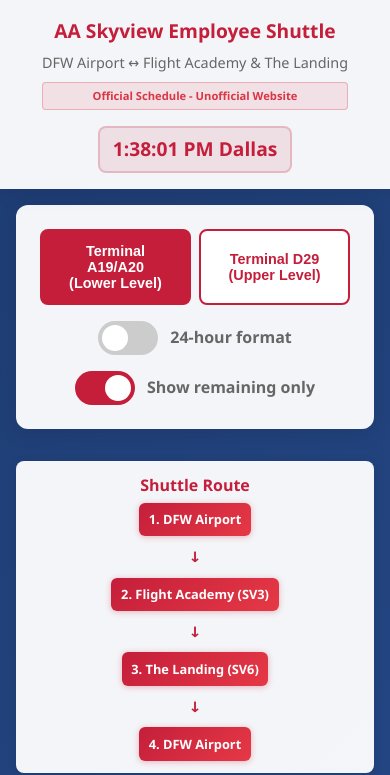
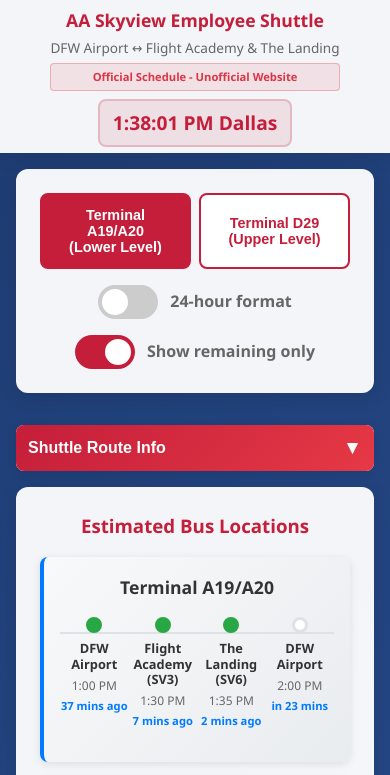
Before and after one commit to Jxck-S/aa-skyview-shuttle, a plain HTML site: page index.html in a window 390 px wide. Shown: the top 775 px of the page. Drawn offline with Linux system fonts and the light colour scheme.

Commit message:
Hide Route info, fix orange issue

```diff
--- a/index.html
+++ b/index.html
@@ -46,7 +46,11 @@
         </div>
 
         <div class="route-info">
-            <h3>Shuttle Route</h3>
+            <button class="route-toggle" onclick="toggleRouteInfo()">
+                <span>Shuttle Route Info</span>
+                <span class="toggle-icon">▼</span>
+            </button>
+            <div class="route-content" style="display: none;">
                 <div class="route-stops">
                     <div class="stop">1. DFW Airport</div>
                     <div class="arrow">→</div>
@@ -55,6 +59,7 @@
                     <div class="stop">3. The Landing (SV6)</div>
                     <div class="arrow">→</div>
                     <div class="stop">4. DFW Airport</div>
+                </div>
             </div>
         </div>
 
--- a/script.js
+++ b/script.js
@@ -700,6 +700,20 @@ terminalDBtn.addEventListener('click', () => switchTerminal('D'));
 timeFormatToggle.addEventListener('change', toggleTimeFormat);
 remainingOnlyToggle.addEventListener('change', toggleRemainingOnly);
 
+// Toggle route info visibility
+function toggleRouteInfo() {
+    const routeContent = document.querySelector('.route-content');
+    const toggleIcon = document.querySelector('.toggle-icon');
+
+    if (routeContent.style.display === 'none') {
+        routeContent.style.display = 'block';
+        toggleIcon.textContent = '▲';
+    } else {
+        routeContent.style.display = 'none';
+        toggleIcon.textContent = '▼';
+    }
+}
+
 // Initialize the page
 function init() {
     // Set last updated date
--- a/styles.css
+++ b/styles.css
@@ -18,10 +18,7 @@ header {
     background: rgba(255, 255, 255, 0.95);
     backdrop-filter: blur(10px);
     box-shadow: 0 2px 20px rgba(0, 0, 0, 0.1);
-    padding: 1rem 0;
-    position: sticky;
-    top: 0;
-    z-index: 100;
+    padding: 0.5rem 0;
 }
 
 .header-content {
@@ -35,26 +32,26 @@ header {
 
 .logo-section h1 {
     color: #c41e3a;
-    font-size: 1.5rem;
+    font-size: 1.2rem;
     font-weight: bold;
-    margin-bottom: 0.25rem;
+    margin-bottom: 0.15rem;
 }
 
 .logo-section h2 {
     color: #666;
-    font-size: 1rem;
+    font-size: 0.85rem;
     font-weight: normal;
-    margin-bottom: 0.25rem;
+    margin-bottom: 0.15rem;
 }
 
 .unofficial-notice {
     color: #dc3545;
-    font-size: 0.8rem;
+    font-size: 0.7rem;
     font-weight: 600;
     background: rgba(220, 53, 69, 0.1);
-    padding: 0.3rem 0.5rem;
+    padding: 0.2rem 0.4rem;
     border-radius: 4px;
-    margin-top: 0.5rem;
+    margin-top: 0.3rem;
     text-align: center;
     border: 1px solid rgba(220, 53, 69, 0.3);
 }
@@ -189,10 +186,45 @@ input:checked + .slider:before {
 /* Route info */
 .route-info {
     background: rgba(255, 255, 255, 0.95);
-    padding: 0.75rem;
     border-radius: 8px;
     margin-bottom: 1rem;
     box-shadow: 0 2px 10px rgba(0, 0, 0, 0.1);
+}
+
+.route-toggle {
+    width: 100%;
+    background: linear-gradient(135deg, #c41e3a, #e63946);
+    color: white;
+    border: none;
+    padding: 0.75rem;
+    border-radius: 8px;
+    font-size: 1rem;
+    font-weight: 600;
+    cursor: pointer;
+    display: flex;
+    justify-content: space-between;
+    align-items: center;
+    transition: all 0.3s ease;
+    text-align: left;
+}
+
+.route-toggle:hover {
+    background: linear-gradient(135deg, #a01729, #c41e3a);
+    transform: translateY(-1px);
+    box-shadow: 0 4px 15px rgba(196, 30, 58, 0.3);
+}
+
+.route-toggle:active {
+    transform: translateY(0);
+}
+
+.toggle-icon {
+    font-size: 1.2rem;
+    transition: transform 0.3s ease;
+}
+
+.route-content {
+    padding: 0.75rem;
 }
 
 .route-info h3 {
@@ -677,10 +709,15 @@ footer p {
 
 /* Responsive design */
 @media (max-width: 768px) {
+    header {
+        padding: 0.5rem 0;
+    }
+
     .header-content {
         flex-direction: column;
-        gap: 1rem;
+        gap: 0.75rem;
         text-align: center;
+        padding: 0 1rem;
     }
 
     .controls {
@@ -726,6 +763,14 @@ footer p {
         padding: 0.75rem 0.5rem;
     }
 
+    /* Fix active trip highlighting for mobile */
+    .schedule-table tr.active-trip::after {
+        left: 10px;
+        right: 10px;
+        top: 8px;
+        bottom: 8px;
+    }
+
     .bus-header {
         flex-direction: column;
         align-items: stretch;
@@ -751,12 +796,22 @@ footer p {
 }
 
 @media (max-width: 480px) {
+    header {
+        position: static;
+        padding: 0.4rem 0;
+    }
+
+    .header-content {
+        gap: 0.5rem;
+        padding: 0 0.5rem;
+    }
+
     .logo-section h1 {
-        font-size: 1.2rem;
+        font-size: 1.1rem;
     }
 
     .logo-section h2 {
-        font-size: 0.9rem;
+        font-size: 0.85rem;
     }
 
     .unofficial-notice {
@@ -778,6 +833,15 @@ footer p {
         padding: 0.6rem 0.3rem;
     }
 
+    /* Further adjust active trip highlighting for very small screens */
+    .schedule-table tr.active-trip::after {
+        left: 5px;
+        right: 5px;
+        top: 4px;
+        bottom: 4px;
+        border-radius: 4px;
+    }
+
     main {
         padding: 1rem;
     }
```
Lines whose indentation alone changed are shown as unchanged.
